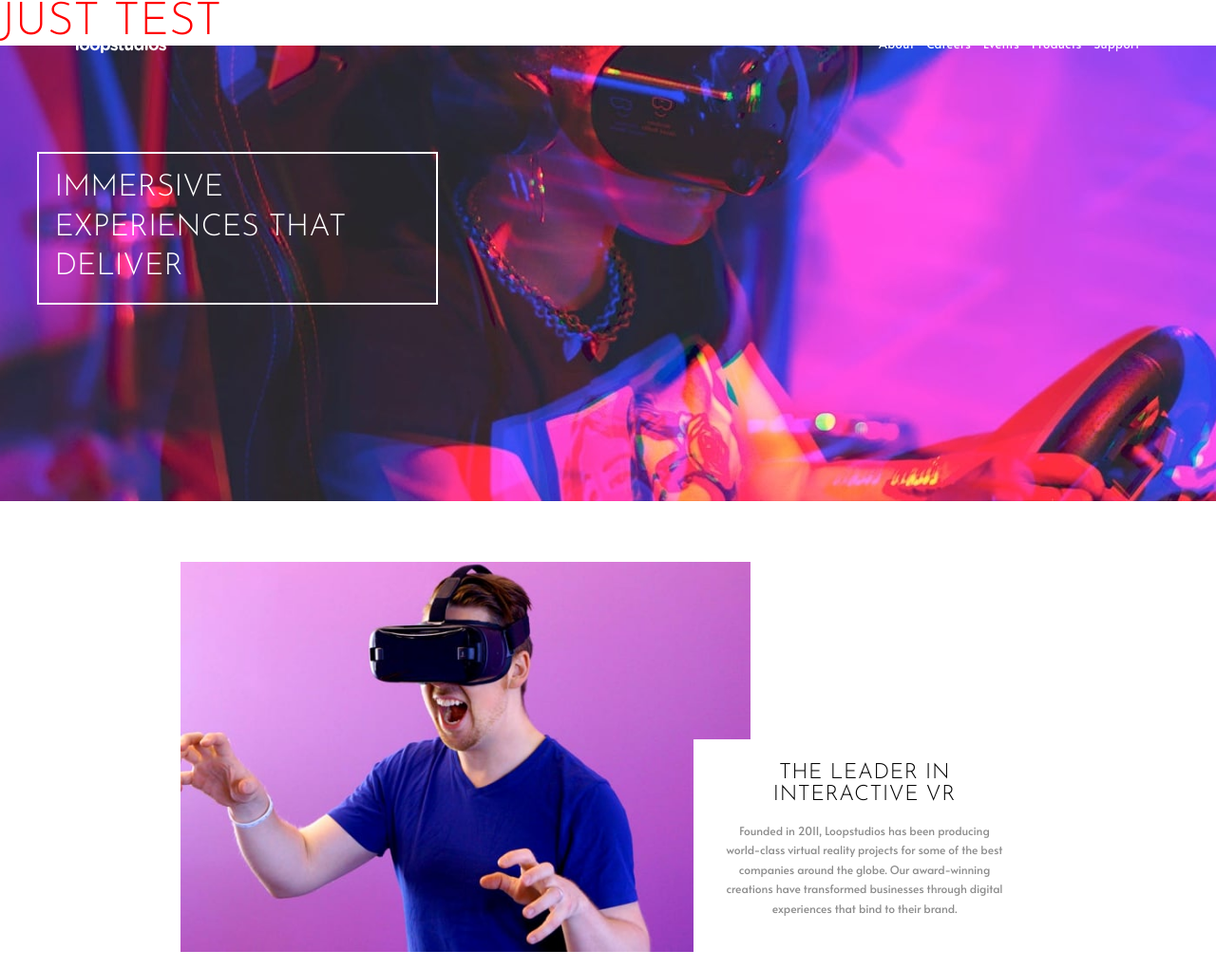
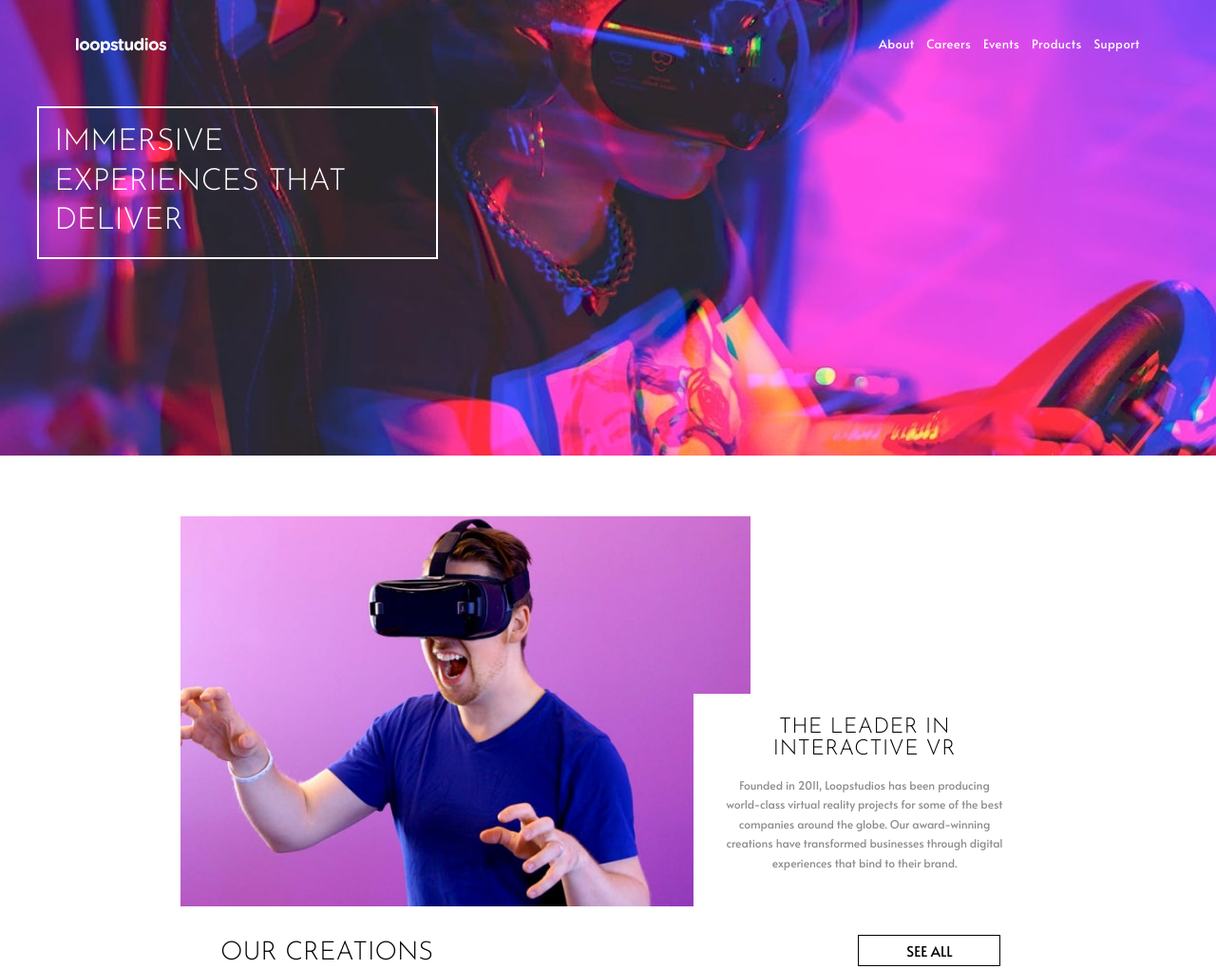
Before and after one commit to Dark-Lover/Loopstudios-landing-page, a website built with Parcel: page index.html in a window 1280 px wide. Shown: the top 1021 px of the page at 95% size. Built offline with nearby package versions, Linux system fonts and the light colour scheme; files whose address does not match are found by name.

Commit message:
Reset the test autoupdate

```diff
--- a/index.html
+++ b/index.html
@@ -23,7 +23,6 @@
   <body>
     <div id="wrapper">
       <!-- Header -->
-      <h1>just test</h1>
       <header>
         <nav class="nav_menu">
           <img class="logo" src="src/assets/icons/logo.svg" alt="logo" />
```
